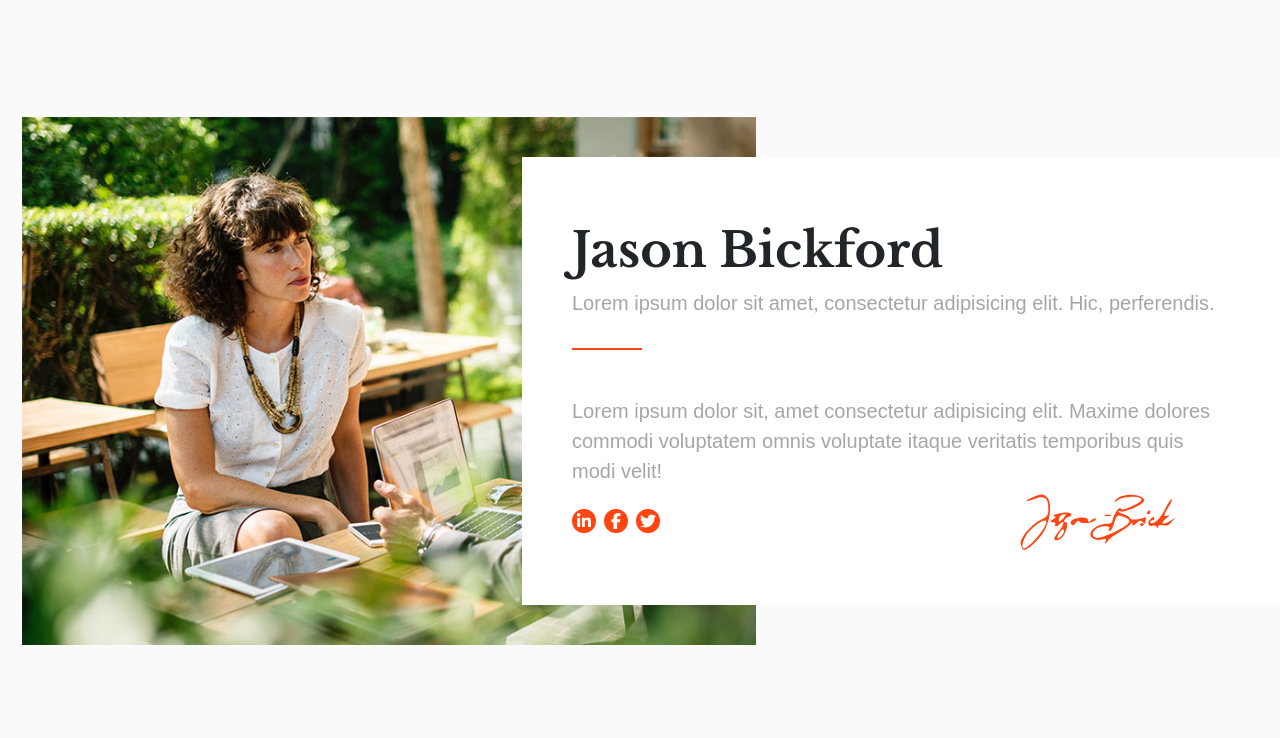
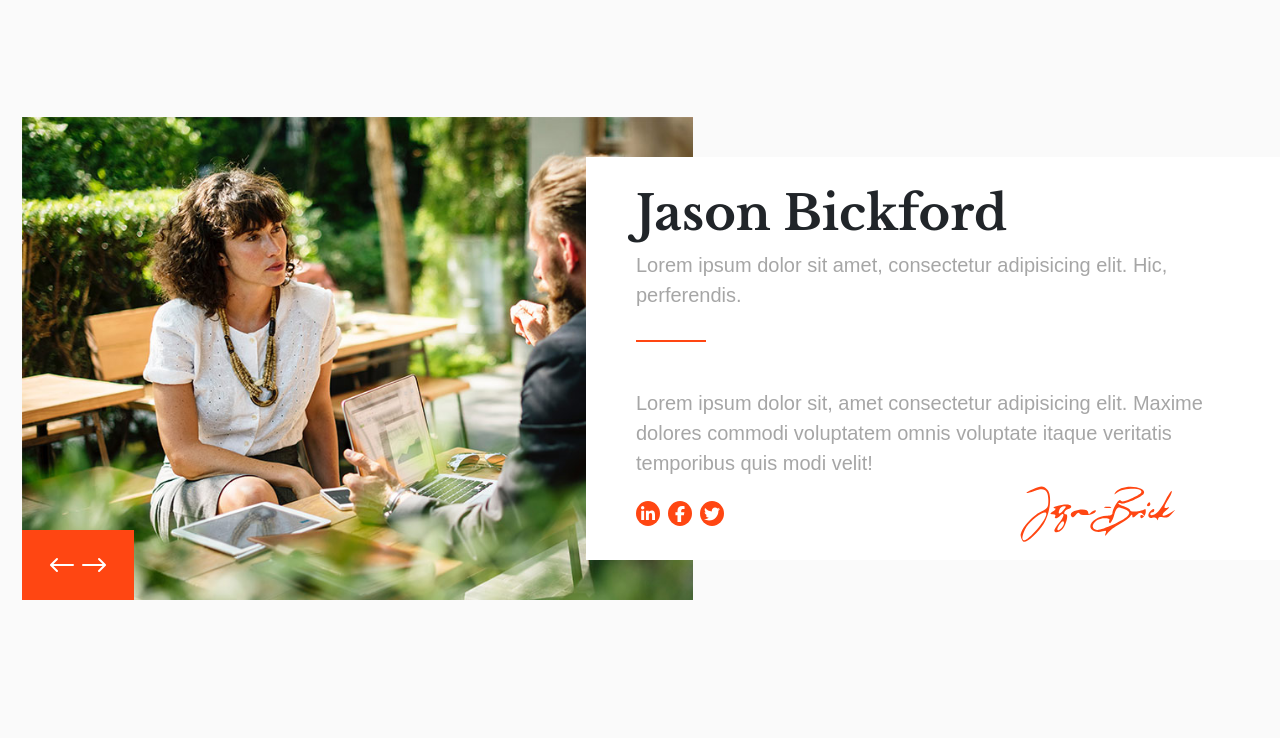
Before and after one commit to AntoCic/proj-html-vuejs, a Vue app: page / in a window 1280 px wide. Shown: the part 1648-2386 px from the top of the page. Built offline with nearby package versions, Linux system fonts and the light colour scheme.

Commit message:
ADDED arrow img in section founder

```diff
--- a/src/components/ElmArrow.vue
+++ b/src/components/ElmArrow.vue
@@ -1,6 +1,6 @@
 <template>
   <span>
-    <svg xmlns="http://www.w3.org/2000/svg" width="32" height="32" :fill="color">
+    <svg xmlns="http://www.w3.org/2000/svg" width="36" height="30" :fill="color">
       <path
         d="M4 15a1 1 0 001 1h19.586l-4.292 4.292a1 1 0 001.414 1.414l6-6a.99.99 0 00.292-.702V15c0-.13-.026-.26-.078-.382a.99.99 0 00-.216-.324l-6-6a1 1 0 00-1.414 1.414L24.586 14H5a1 1 0 00-1 1z" />
     </svg>
--- a/src/components/SctFounder.vue
+++ b/src/components/SctFounder.vue
@@ -2,6 +2,11 @@
     <section class="founder  w-100 p-sct ">
         <div class="ms_container-md position-relative">
             <img src="/src/assets/img/h1-img-01.jpg">
+            <div class="arr-img">
+                <ElmArrow class="arr-left" color="#fff" />
+                <ElmArrow class="arr-right" color="#fff" />
+            </div>
+
             <div class="box">
                 <h2 class="sct-title no-dot">Jason Bickford</h2>
                 <p class="sct-sub-title sct-sub-line">Lorem ipsum dolor sit amet, consectetur adipisicing elit. Hic,
@@ -10,8 +15,8 @@
                     commodi voluptatem omnis voluptate itaque veritatis temporibus quis modi velit!</p>
                 <div class="d-flex justify-content-between align-items-center">
                     <ElmBtnsSocials :icoList="['linkedin.svg', 'facebook.svg', 'twitter.svg']" class="orange" />
-                    <svg class="signature" version="1.0" xmlns="http://www.w3.org/2000/svg" width="200.000000pt" height="29.000000pt"
-                        viewBox="0 0 86.000000 29.000000" preserveAspectRatio="xMidYMid meet">
+                    <svg class="signature" version="1.0" xmlns="http://www.w3.org/2000/svg" width="200.000000pt"
+                        height="29.000000pt" viewBox="0 0 86.000000 29.000000" preserveAspectRatio="xMidYMid meet">
 
                         <g transform="translate(0.000000,29.000000) scale(0.100000,-0.100000)" fill="#FF4612"
                             stroke="none">
@@ -57,21 +62,25 @@
 
 <script>
 import ElmBtnsSocials from './ElmBtnsSocials.vue';
+import ElmArrow from './ElmArrow.vue';
 export default {
-    components: { ElmBtnsSocials },
+    components: { ElmBtnsSocials, ElmArrow },
+
 }
 
 </script>
 
 <style lang="scss" scoped>
+@use '../assets/scss/partials/_variables.scss' as *;
+
 img {
     padding: 10px;
-    width: 60%;
+    width: 55%;
 }
 
 .box {
     background-color: white;
-    width: calc(60% - 10px);
+    width: calc(55% - 10px);
     position: absolute;
     right: 0;
     top: 0;
@@ -83,7 +92,15 @@ img {
     padding: 0 50px;
 }
 
-.signature{
+.signature {
     transform: scale(1.5);
 }
+
+.arr-img {
+    background-color: $orange;
+    position: absolute;
+    padding: 20px;
+    bottom: 10px;
+    left: 22px;
+}
 </style>
```
